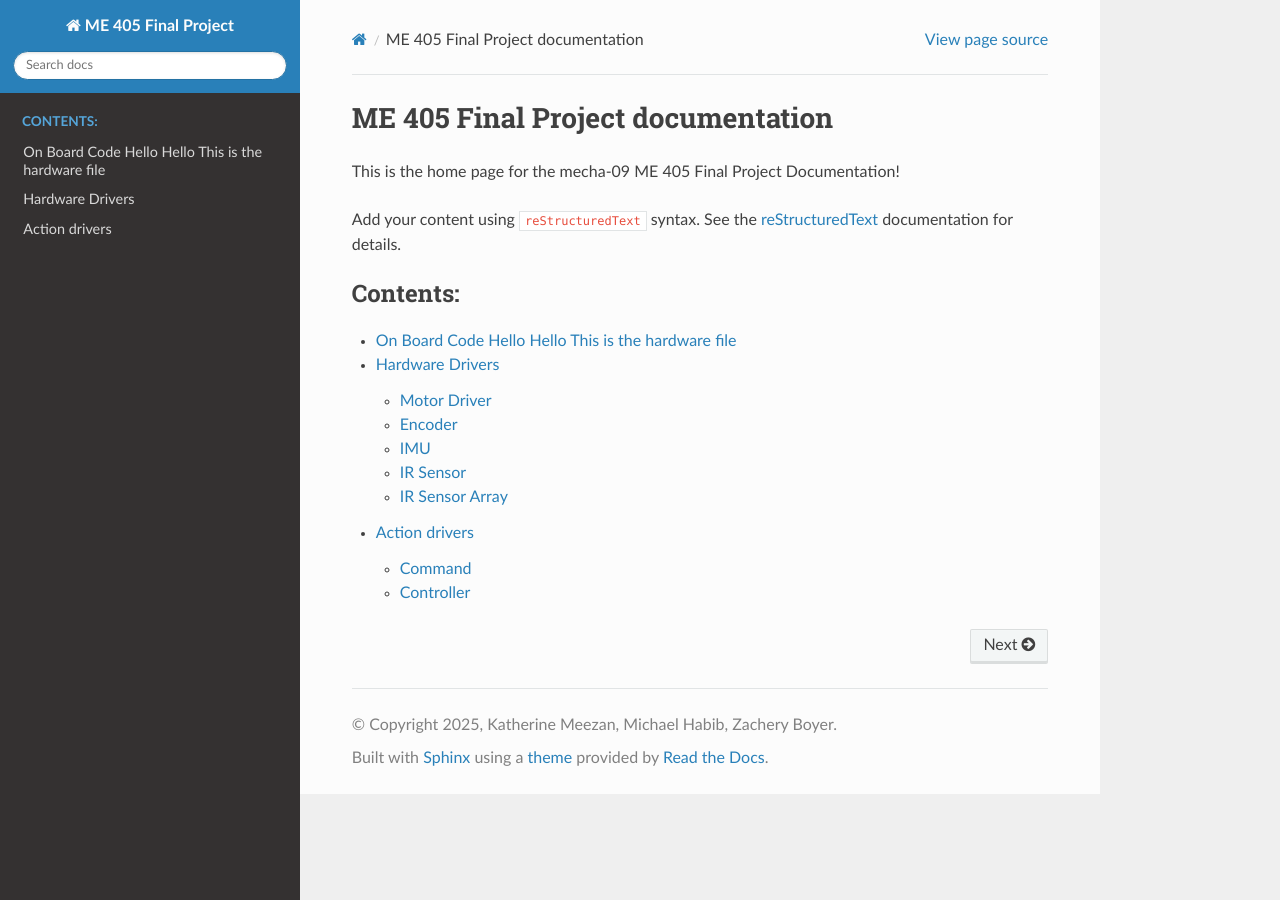
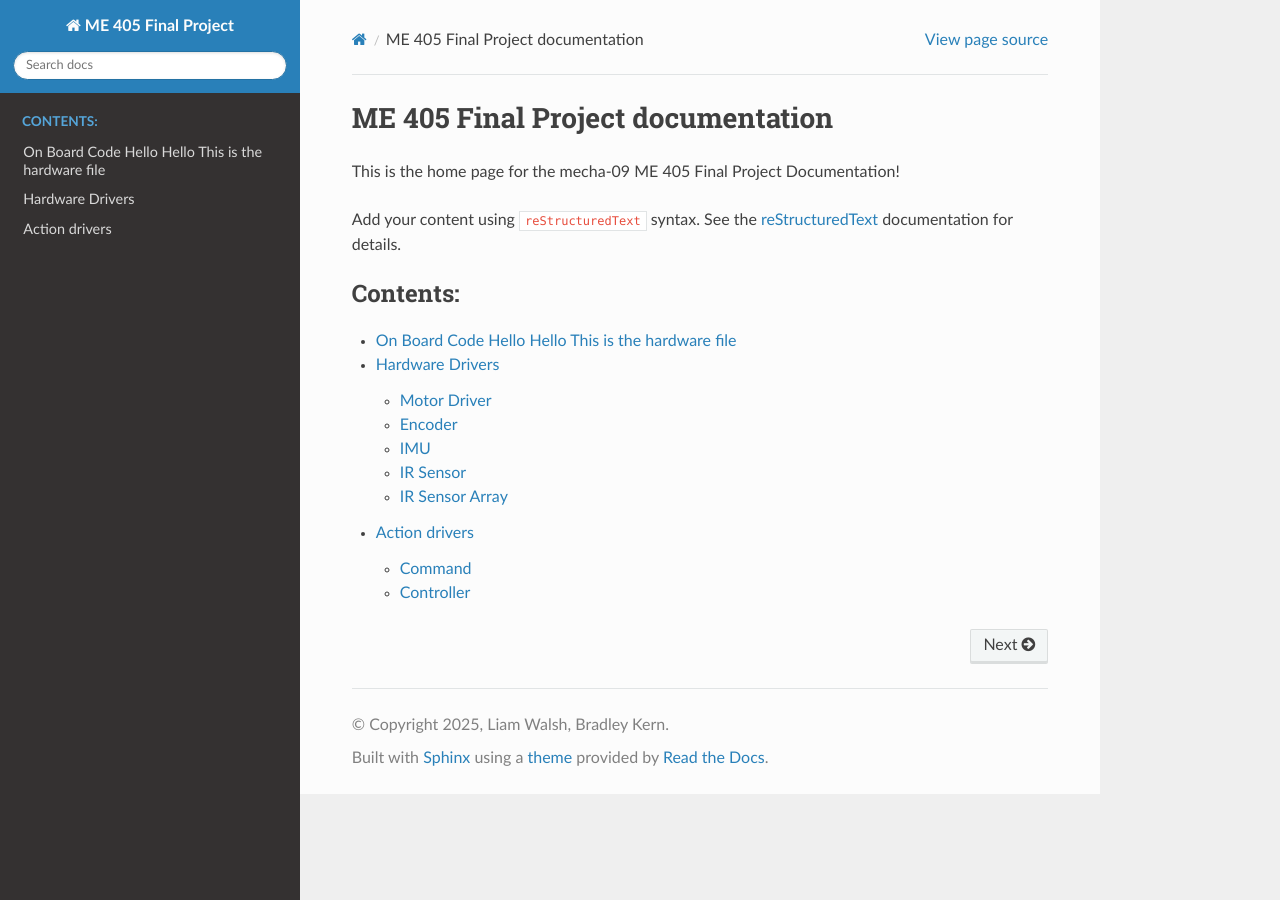
Before and after one commit to leemlam/Mechatronics-Term-Project, a Sphinx documentation site: the page built from docs/index.rst, in a window 1280 px wide. Built offline with Sphinx 7.4.7 and the Read the Docs theme 3.1.0, drawn with Linux system fonts in a browser that asks for light colours.

Commit message:
Modify project and author details in conf.py
Updated project information and authorship details.

```diff
--- a/docs/conf.py
+++ b/docs/conf.py
@@ -17,8 +17,8 @@ sys.path.insert(0, os.path.abspath("../Final Term Project/on_board"))
 # https://www.sphinx-doc.org/en/master/usage/configuration.html#project-information
 
 project = 'ME 405 Final Project'
-copyright = '2025, Katherine Meezan, Michael Habib, Zachery Boyer'
-author = 'Katherine Meezan, Michael Habib, Zachery Boyer'
+copyright = '2025, Liam Walsh, Bradley Kern'
+author = 'Liam Walsh, Bradley Kern'
 release = '1'
 
 # -- General configuration ---------------------------------------------------
```
